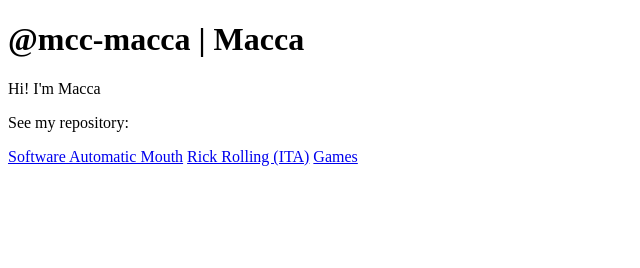
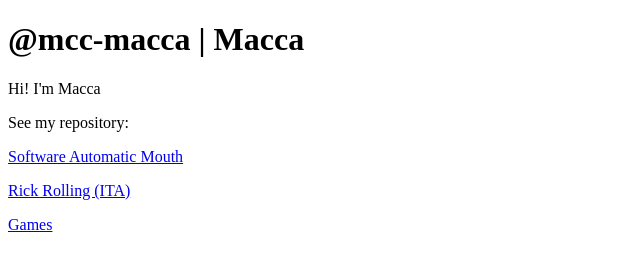
Before and after one commit to maccacomputer/maccacomputer.github.io, a plain HTML site: page index.html in a window 1280 px wide. Shown: the whole page, without its empty margins (0-640 px from the left). Drawn offline with Linux system fonts and the light colour scheme.

Commit message:
Update index.html

```diff
--- a/index.html
+++ b/index.html
@@ -10,8 +10,8 @@
 	<h1>@mcc-macca | Macca</h1>
 	<p>Hi! I'm Macca</p>
 	<p>See my repository:</p>
-	<a href="https://mcc-macca.github.io/sam">Software Automatic Mouth</a>
-        <a href="https://mcc-macca.github.io/rick_rolling_ita">Rick Rolling (ITA)</a>
-	<a href="https://mcc-macca.github.io/games">Games</a>
+	<p><a href="https://mcc-macca.github.io/sam">Software Automatic Mouth</a></p>
+	<p><a href="https://mcc-macca.github.io/rick_rolling_ita">Rick Rolling (ITA)</a></p>
+	<p><a href="https://mcc-macca.github.io/games">Games</a></p>
 </body>
 </html>
```
